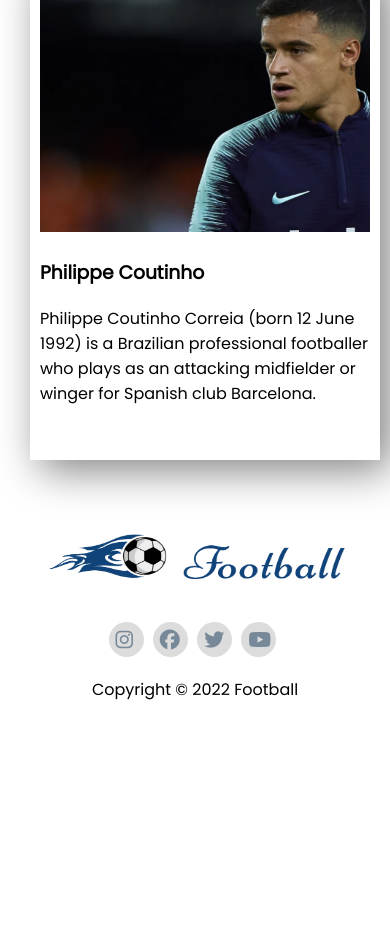
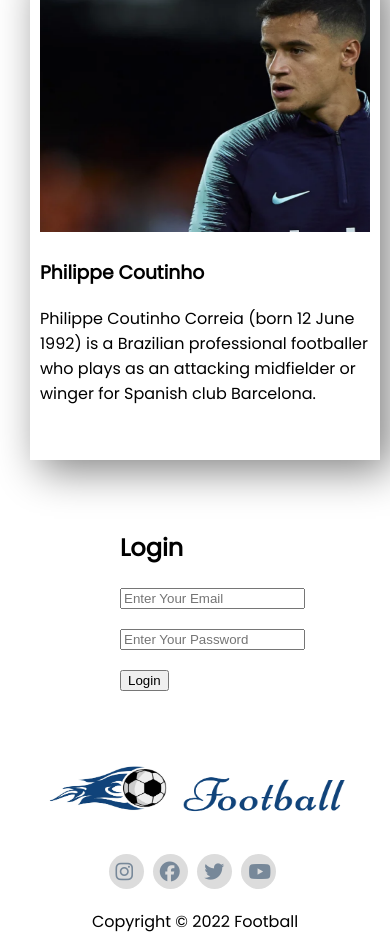
Before and after one commit to asif-ul-karim/responsive-football, a plain HTML site: page index.html in a window 390 px wide. Shown: the part 6458-7408 px from the top of the page. Before the commit the page ends 7176 px from the top, so only its background shows below. Drawn offline with Linux system fonts and the light colour scheme.

Commit message:
fifth commit

```diff
--- a/index.html
+++ b/index.html
@@ -147,6 +147,22 @@
             </div>
         </section>
         <!-- players identity section end -->
+        <!-- login section start -->
+        <div class="form-section">
+            <div class="login-form">
+                <h2>Login</h2>
+                <form action="">
+                    <p>
+                        <input type="Email" placeholder="Enter Your Email" name="Email">
+                    </p>
+                    <p>
+                        <input type="password" placeholder="Enter Your Password" name="password">
+                    </p>
+                    <button>Login</button>
+                </form>
+            </div>
+        </div>
+        <!-- login section end -->
     </main>
     <!-- main end -->
     <!-- footer section start -->
--- a/style.css
+++ b/style.css
@@ -10,13 +10,15 @@
     font-family: 'Poppins', sans-serif;
     margin: 0;
    }
-   .container{
-       background-color: #2D25A0;
-       width: 100%;
-   }
+
    /* ----------------------------------
       top tournament and banner style
       ----------------------------------- */
+
+      .container{
+        background-color: #2D25A0;
+        width: 100%;
+    }
       .tournaments{
           display: grid;
           grid-template-columns: repeat(2, 1fr);
@@ -83,6 +85,17 @@
         width: 300px;
         height: 256px;
       }
+      /* --------------------
+         form / login style
+     --------------------- */
+     .form-section{
+       margin-top: 50px;
+     }
+      .login-form{
+        display:inline-block;
+        padding-left: 600px;
+      }
+
       /*----------------
          footer style
       ----------------- */
@@ -151,6 +164,10 @@
         width: 100%;
         height: 256px;
       }
+      .login-form{
+        padding-left: 0;
+        padding-left: 120px;
+      }
       .footer-logo img{
        width: 300px;
        height: 65px;
@@ -188,6 +205,10 @@
         .player{
           margin-left: 35px;
         }
+        .login-form{
+          padding-left: 0;
+          padding-left: 300px;
+        }
         .footer-logo img{
           height:150px;
           width: 400px;
```
